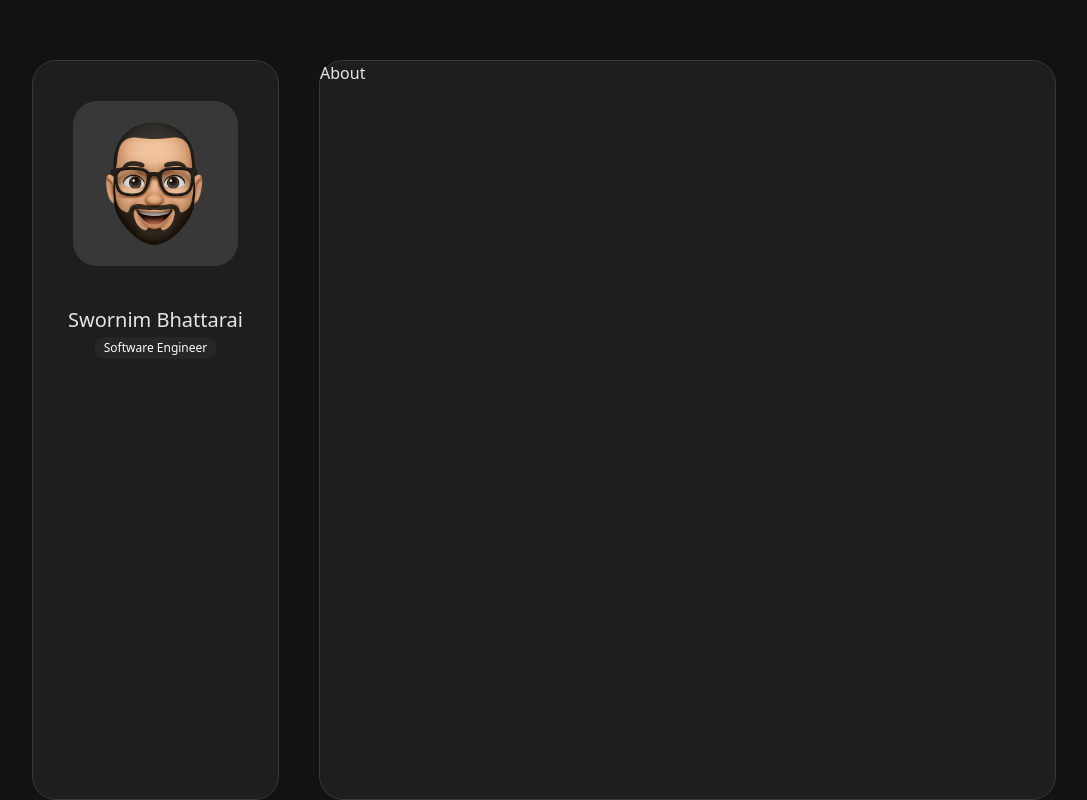
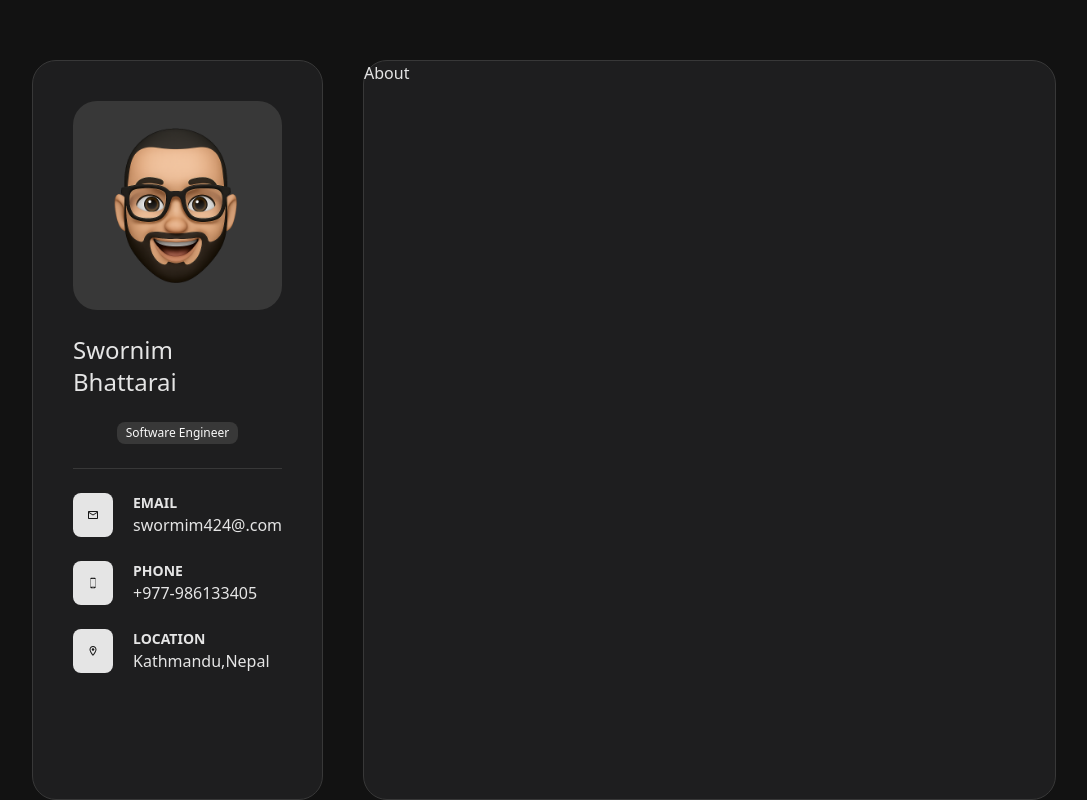
Before and after one commit to swornimb/my-portfolio, a React (Vite) app in the folder my-portfolio/: page / in a window 1280 px wide. Shown: the whole page, without its empty margins (96-1183 px from the left). Built offline with nearby package versions, Linux system fonts and the light colour scheme.

Commit message:
side bar design

```diff
--- a/my-portfolio/package.json
+++ b/my-portfolio/package.json
@@ -18,6 +18,7 @@
     "path": "^0.12.7",
     "react": "^19.1.1",
     "react-dom": "^19.1.1",
+    "react-icons": "^5.5.0",
     "tailwind-merge": "^3.3.1",
     "tailwindcss": "^4.1.12"
   },
--- a/my-portfolio/src/components/About/index.tsx
+++ b/my-portfolio/src/components/About/index.tsx
@@ -1,6 +1,8 @@
 function About() {
   return (
-    <div>About</div>
+    <div>
+      About
+    </div>
   )
 }
 
--- /dev/null
+++ b/my-portfolio/src/components/Aside/PortfolioDetails.tsx
@@ -0,0 +1,12 @@
+import { personalData } from "@/constant/persoDetail"
+import PortfolioDetailsUI from "./PortfolioDetailsUI"
+
+function PortfolioDetails() {
+  return (
+    personalData.map((singleData)=>(
+    <PortfolioDetailsUI data={singleData}/>
+    ))
+  )
+}
+
+export default PortfolioDetails
--- /dev/null
+++ b/my-portfolio/src/components/Aside/PortfolioDetailsUI.tsx
@@ -0,0 +1,23 @@
+import type { personalDataType } from '@/constant/persoDetail'
+import { Badge } from '../ui/badge'
+
+
+interface PortfolioDetailsUIProps{
+    data:personalDataType
+}
+
+function PortfolioDetailsUI({data}:PortfolioDetailsUIProps) {
+  return (
+    <div className='flex justify-start gap-5'>
+            <Badge className='min-w-10'>
+                {data.icon}
+            </Badge>
+            <div className='flex flex-col align-center'>
+                <label className='font-semibold text-sm'>{data.label.toUpperCase()}</label>
+                <p>{data.value}</p>
+            </div>
+    </div>
+  )
+}
+
+export default PortfolioDetailsUI
--- a/my-portfolio/src/components/Aside/index.tsx
+++ b/my-portfolio/src/components/Aside/index.tsx
@@ -1,17 +1,24 @@
-import profile from '@/asset/profile.png'
+import profile from "@/asset/profile.png";
 import { Badge } from "../ui/badge";
+import PortfolioDetails from "./PortfolioDetails";
 
 function Aside() {
   return (
-    <div>
-      <div className="profile text-center">
-        <div className="profile-pic">
-            <div className="m-10 bg-(--border-color) rounded-3xl">
-                <img src={profile} alt='Profile-Picture'/>
+    <div className="p-10">
+      <div className="profile flex flex-col gap-y-6">
+        <div className="flex flex-col gap-y-6 items-center">
+          <div className="profile-pic">
+            <div className="bg-(--border-color) rounded-3xl">
+              <img src={profile} alt="Profile-Picture" />
             </div>
+          </div>
+          <div className="text-2xl">Swornim Bhattarai</div>
+          <Badge className="justify-self-center" variant="secondary">
+            Software Engineer
+          </Badge>
+          <div className="h-[1px] w-full bg-(--border-color)"></div>
         </div>
-        <div className="text-xl">Swornim Bhattarai</div>
-        <Badge variant="secondary">Software Engineer</Badge>
+        <PortfolioDetails />
       </div>
     </div>
   );
--- a/my-portfolio/src/components/MainLayout/index.tsx
+++ b/my-portfolio/src/components/MainLayout/index.tsx
@@ -5,10 +5,10 @@ function MainLayout() {
   return (
     <div className="h-screen flex justify-center bg-(--background)">
       <div className=" w-4/5 flex mt-15 gap-10">
-        <div className="bg-(--main-section-bg) rounded-3xl border-[0.25px] border-[#383838] flex-1 text-(--primary)">
+        <div className="bg-(--main-section-bg) rounded-3xl border-[0.25px] border-(--border-color) flex-1 text-(--primary)">
           <Aside/>
         </div>
-        <div className="bg-(--main-section-bg) rounded-3xl border-[0.25px] border-[#383838] flex-3 text-(--primary)">
+        <div className="bg-(--main-section-bg) rounded-3xl border-[0.25px] border-(--border-color) flex-3 text-(--primary)">
           <PageFactory page='about'/>
         </div>
       </div>
--- /dev/null
+++ b/my-portfolio/src/constant/persoDetail.tsx
@@ -0,0 +1,26 @@
+import { IoIosPhonePortrait } from "react-icons/io";
+import {MdOutlineEmail, MdOutlineLocationOn} from "react-icons/md"
+
+export interface personalDataType{
+    label:string;
+    value:string;
+    icon:React.ReactNode
+}
+
+export const personalData:personalDataType[] = [
+    {
+        value: 'swormim424@.com',
+        label: 'email',
+        icon: <MdOutlineEmail/>
+    },
+    {
+        label:'phone',
+        value:'+977-986133405',
+        icon: <IoIosPhonePortrait/>
+    },
+    {
+        label:'location',
+        value:'Kathmandu,Nepal',
+        icon: <MdOutlineLocationOn/>
+    }
+]
--- a/my-portfolio/src/index.css
+++ b/my-portfolio/src/index.css
@@ -87,7 +87,7 @@
   --popover-foreground: oklch(0.985 0 0);
   --primary: oklch(0.922 0 0);
   --primary-foreground: oklch(0.205 0 0);
-  --secondary: oklch(0.269 0 0);
+  --secondary: oklch(0.3407 0 0);
   --secondary-foreground: oklch(0.985 0 0);
   --muted: oklch(0.269 0 0);
   --muted-foreground: oklch(0.708 0 0);
```
Also changed, not shown: 1 other file (tests, documents, lock files or other folders).
